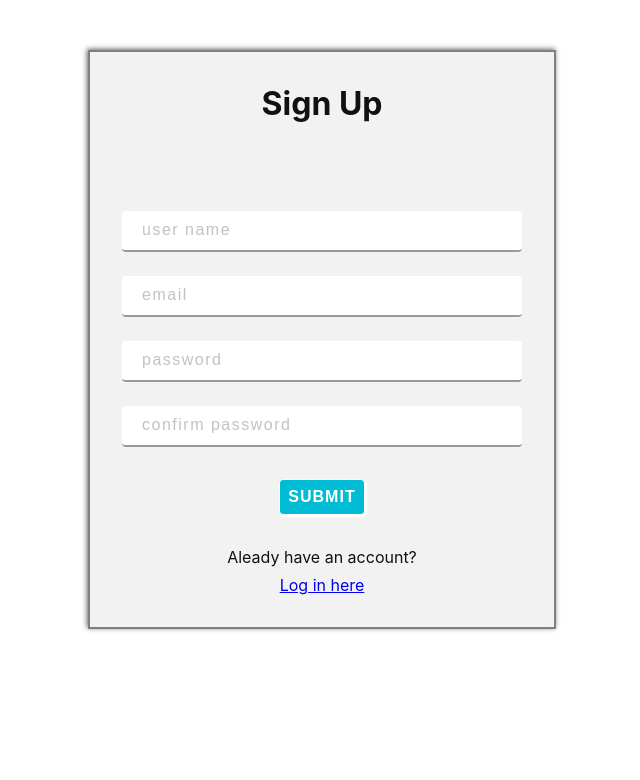
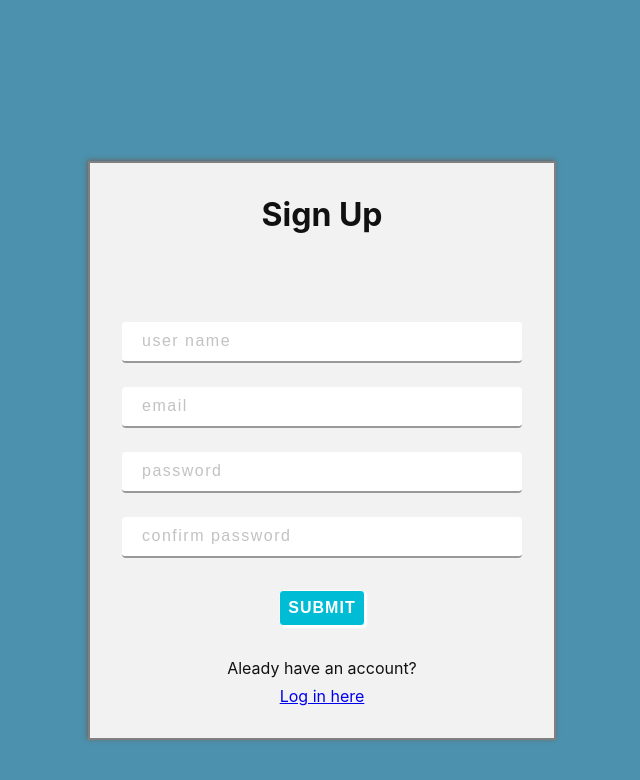
Before and after one commit to arthurkyambadde/React-form, a React (Create React App) app in the folder react-form/: page / in a window 1280 px wide. Shown: the top 780 px of the page, without its empty margins (368-1008 px from the left). Built offline with nearby package versions, Linux system fonts and the light colour scheme.

Commit message:
styled components to improve on UI

```diff
--- a/react-form/src/App.js
+++ b/react-form/src/App.js
@@ -4,10 +4,12 @@ import React from "react";
 
 const AppContainer = styled.div`
   width: 100vw;
+  height: 100vh;
   padding: 50px;
   display: flex;
   align-items: center;
   justify-content: center;
+  background-color: #4c91ad;
 `;
 
 class App extends React.Component {
```
